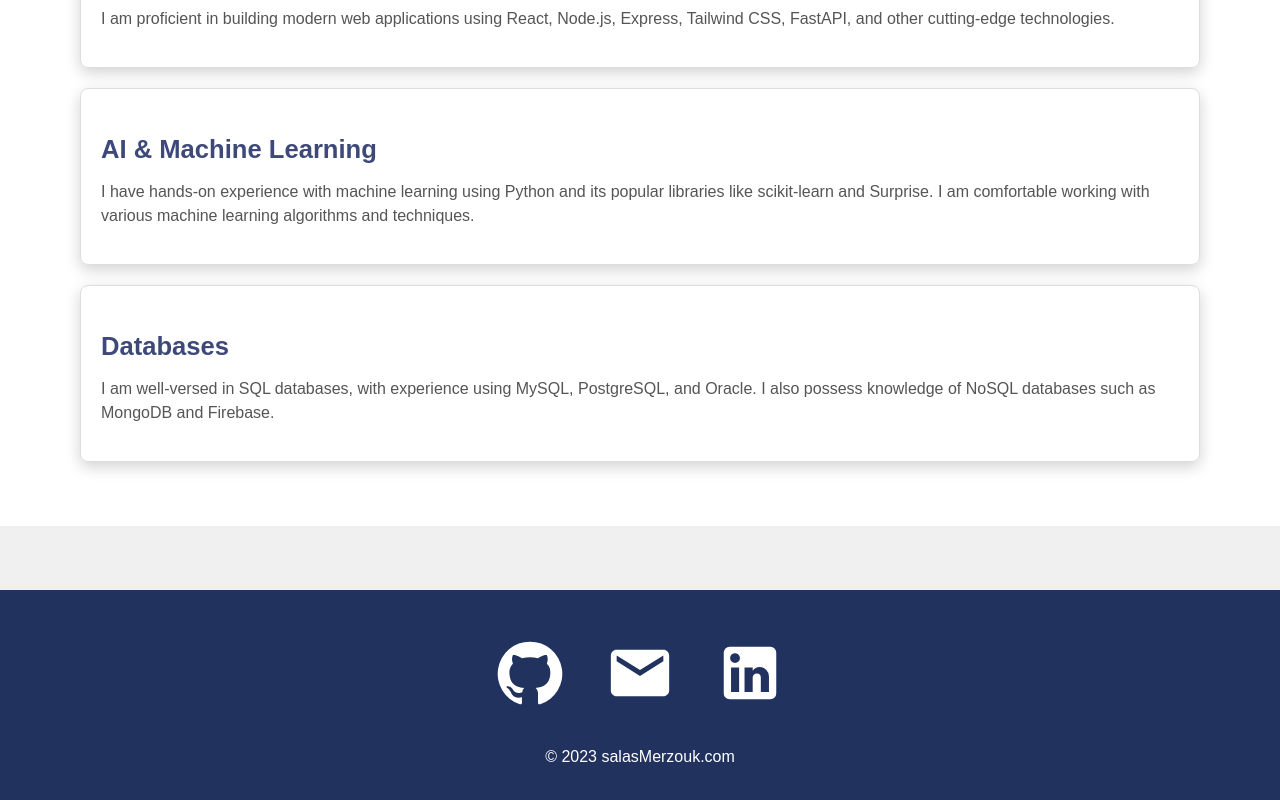
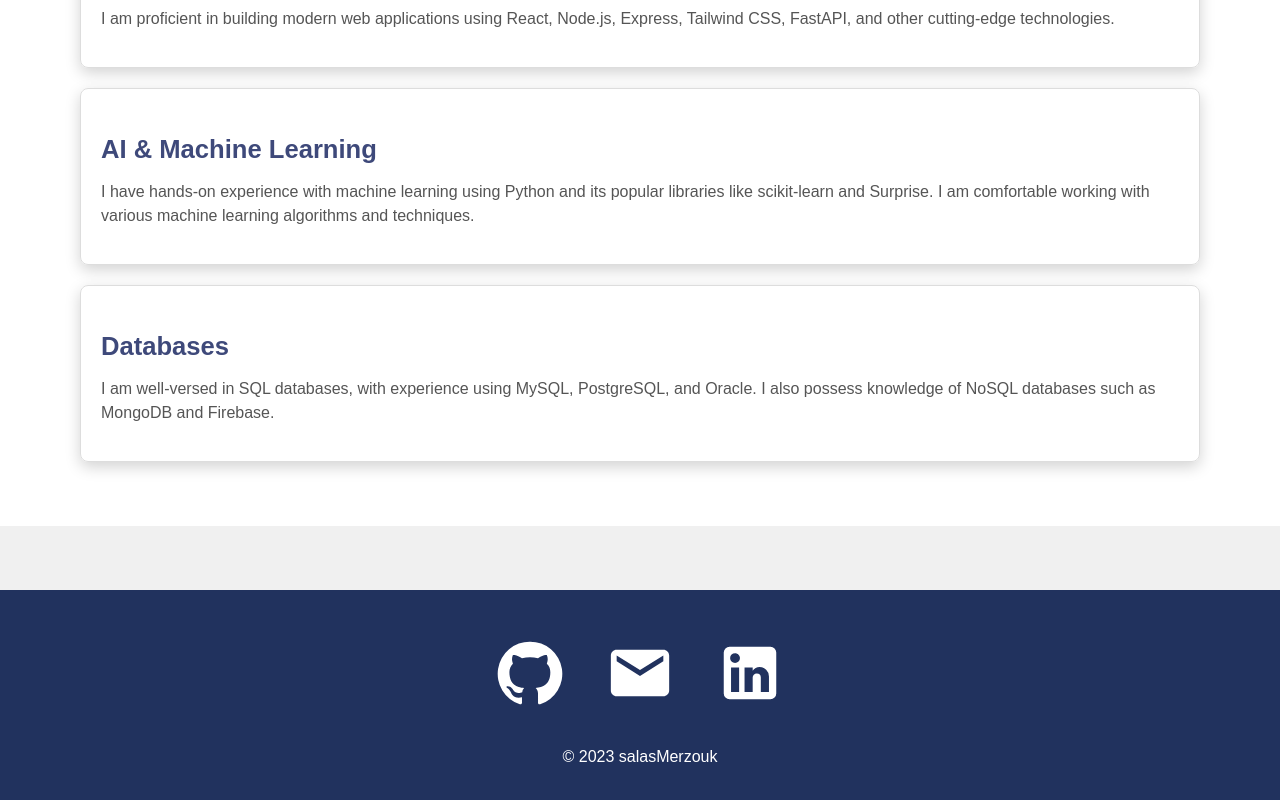
Before and after one commit to Salas3108/Portfolio, a React (Create React App) app: page / in a window 1280 px wide. Shown: the part 932-1732 px from the top of the page. Built offline with nearby package versions, Linux system fonts and the light colour scheme.

Commit message:
Fixed the email Icon

```diff
--- a/src/components/Footer.js
+++ b/src/components/Footer.js
@@ -11,12 +11,14 @@ function Footer() {
         <Link to="https://github.com/Salas3108">
           <GitHubIconIcon />
         </Link>
-          <EmailIcon />
+        <a href="mailto:salas.merzouk54@gmail.com">
+              <EmailIcon />
+            </a>
         <Link to="https://www.linkedin.com/in/salas-merzouk-2a7217290/Salas3108">
           <LinkedInIcon />
         </Link>
       </div>
-        <p> &copy; 2023 salasMerzouk.com</p>
+        <p> &copy; 2023 salasMerzouk </p>
     </div>
   );
 }
--- a/src/pages/Home.js
+++ b/src/pages/Home.js
@@ -16,7 +16,9 @@ function Home() {
             <Link to="https://github.com/Salas3108">
               <GitHubIcon />
             </Link>
-            <EmailIcon />
+            <a href="mailto:salas.merzouk54@gmail.com">
+              <EmailIcon />
+            </a>
             <Link to="https://www.linkedin.com/in/salas-merzouk-2a7217290/Salas3108">
               <LinkedInIcon />
             </Link>
--- a/src/styles/home.css
+++ b/src/styles/home.css
@@ -117,7 +117,7 @@
 
     .skill-icons svg {
       font-size: 20px; /* Adjust icon size as needed */
-      margin: 0 5px;  /* Add spacing between icons */
+      margin: 5px;  /* Add spacing between icons */
       color: #3e497a; /* Color of icons */
 
   }
```
